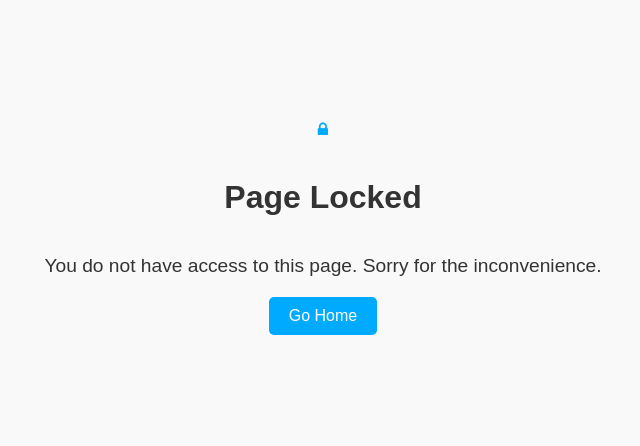
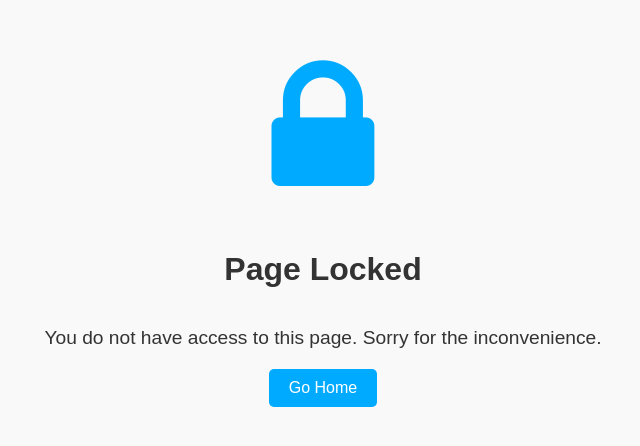
Before and after one commit to PaytonPlayz8604/Nexus, a plain HTML site: page Unused/restricted.html in a window 1280 px wide. Shown: the part 172-618 px from the top of the page, without its empty margins (317-957 px from the left). Drawn offline with Linux system fonts and the light colour scheme.

Commit message:
Update restricted.html

```diff
--- a/Unused/restricted.html
+++ b/Unused/restricted.html
@@ -21,7 +21,7 @@
             text-align: center;
         }
         i {
-            font-size: 10em; /* Increased size */
+            font-size: 10em !important; /* Increased size */
             color: #00aaff;
             margin-bottom: 20px;
         }
```
